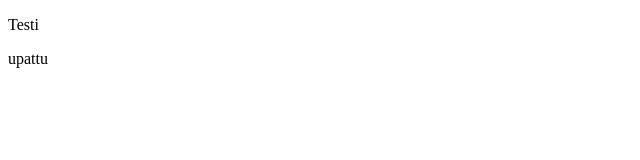
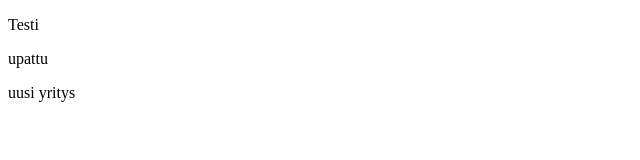
Before and after one commit to lerma111/https---github.com-lerma111-Web-tekniikat, a plain HTML site: page index.html in a window 1280 px wide. Shown: the full height of the page, 0-640 px from the left. Drawn offline with Linux system fonts and the light colour scheme.

Commit message:
testausta

```diff
--- a/index.html
+++ b/index.html
@@ -9,5 +9,6 @@
 <body>
     <p>Testi</p>
     <p>upattu</p>
+    <p>uusi yritys</p>
 </body>
 </html>
```
